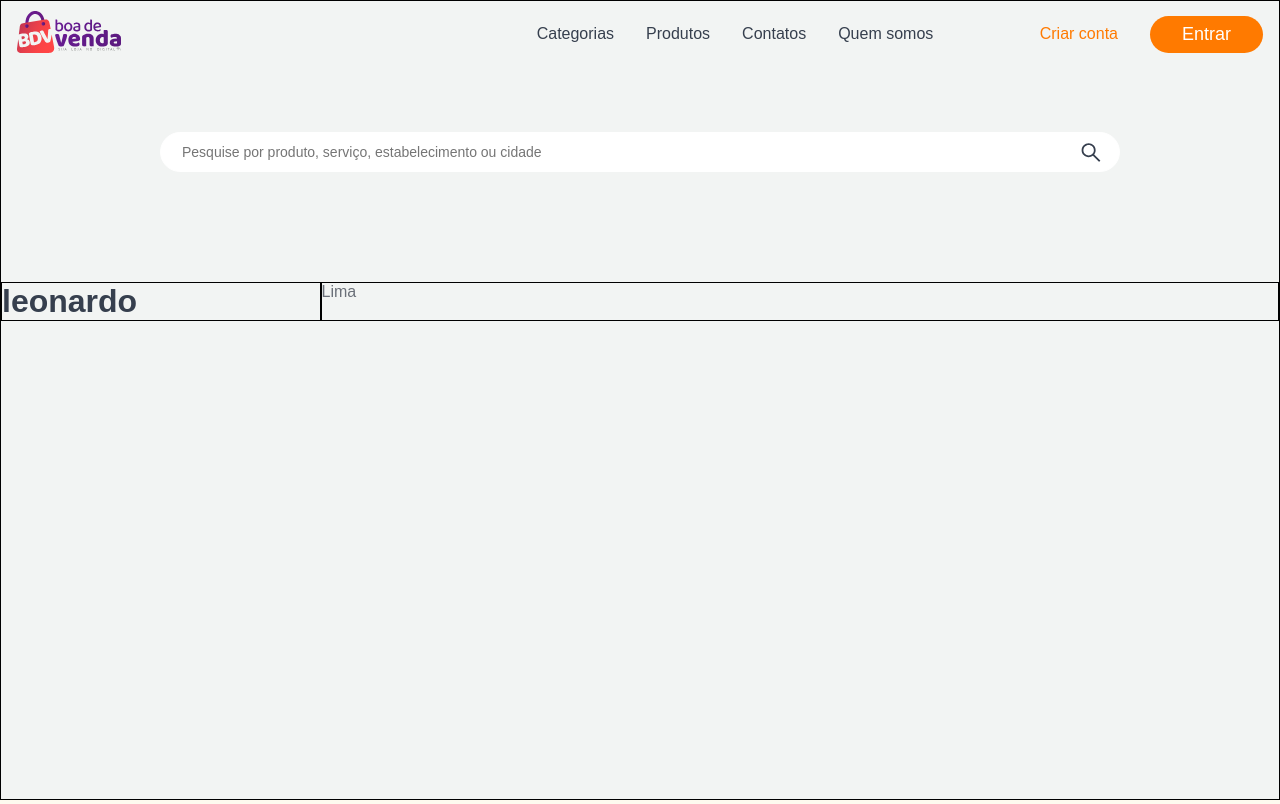
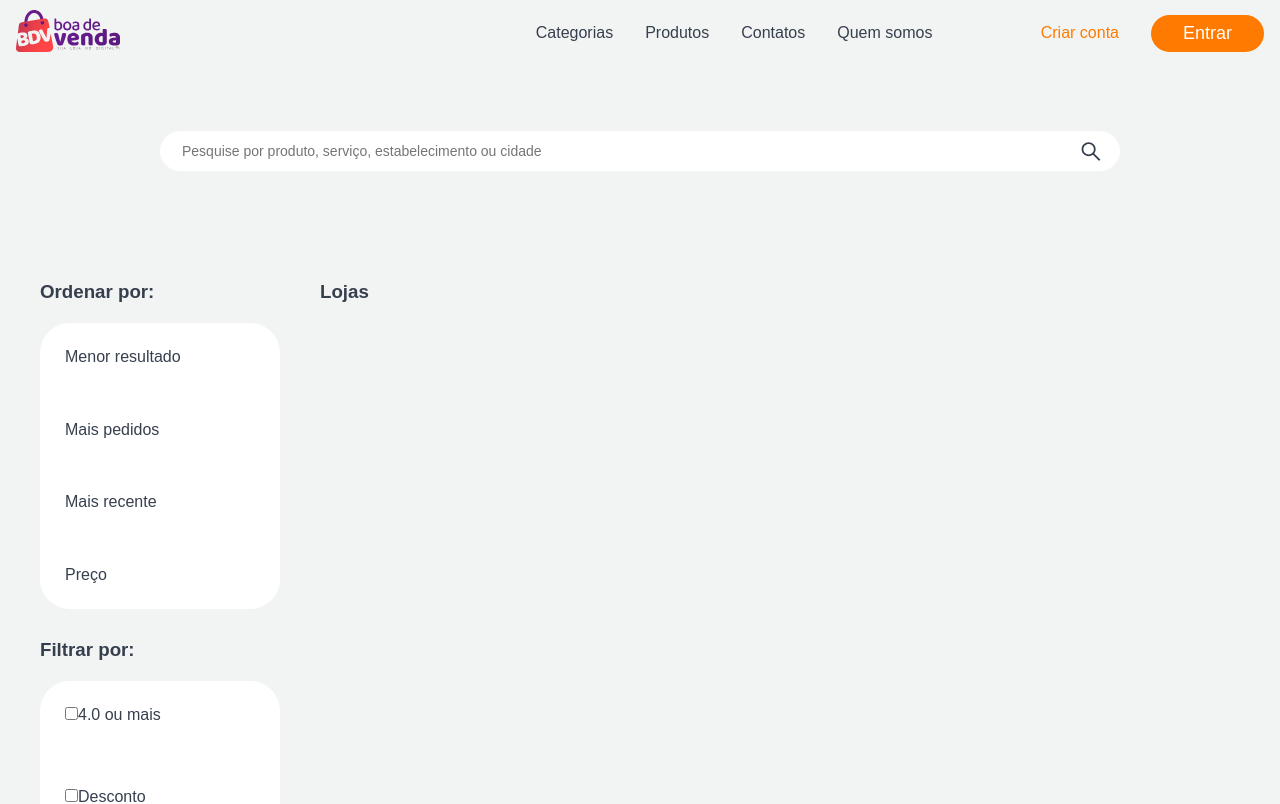
Before and after one commit to VictorCampelo/potty-dashboard, a Next.js app: page /result in a window 1280 px wide. Shown: the top 804 px of the page. Built offline with nearby package versions, Linux system fonts and the light colour scheme.

Commit message:
implementation of side left

```diff
--- a/src/pages/result/index.tsx
+++ b/src/pages/result/index.tsx
@@ -3,6 +3,8 @@ import Head from 'next/head'
 import Header from 'components/molecules/HeaderShop'
 import { Input } from 'components/molecules/SearchInput'
 import { AiOutlineSearch } from 'react-icons/ai'
+import { FaList } from 'react-icons/fa'
+import { IoGridSharp } from 'react-icons/io5'
 
 import {
   Container,
@@ -11,6 +13,7 @@ import {
   WrapMainContent
 } from './styles'
 import { api } from 'services/apiClient'
+import Carousel from 'components/atoms/Carousel'
 
 interface ISearchProps {
   productsFound: [
@@ -48,6 +51,66 @@ interface ISearchProps {
       title: string
     }
   ]
+  storesFound: [
+    {
+      CNPJ: string
+      addressNumber: number
+      avatar: { id: string; name: string; filename: string; url: string }
+      avgStars: number
+      background: {
+        id: string
+        name: string
+        filename: string
+        url: string
+      }
+      categories: [
+        {
+          enabled: boolean
+          id: string
+          name: string
+          storeProductsId: string | null
+          type: string
+        }
+      ]
+      city: string
+      deliveryFee: number
+      description: string
+      enabled: boolean
+      facebookLink: string
+      formatedName: string
+      id: string
+      instagramLink: string | null
+      likes: number
+      name: string
+      neighborhood: string
+      phone: string
+      productCategories: [
+        {
+          enabled: boolean
+          id: string
+          name: string
+          storeProductsId: string
+          type: string
+        }
+      ]
+      schedules: {
+        dom: []
+        qua: []
+        qui: []
+        sab: []
+        seg: []
+        sex: []
+        ter: []
+      }
+      state: string
+      street: string
+      sumFeedbacks: number
+      sumOrders: number
+      sumStars: number
+      whatsappLink: string | null
+      zipcode: string
+    }
+  ]
 }
 
 const Result = () => {
@@ -59,6 +122,7 @@ const Result = () => {
     e.preventDefault()
     setSearchTitle(search)
     getData()
+    setSearch('')
   }
 
   async function getData() {
@@ -89,10 +153,36 @@ const Result = () => {
         </div>
         <WrapMainContent>
           <LeftSideContainer>
-            <h1>leonardo</h1>
+            <h3>Ordenar por:</h3>
+            <div className="wrap-order">
+              <a href="">Menor resultado</a>
+              <a href="">Mais pedidos</a>
+              <a href="">Mais recente</a>
+              <a href="">Preço</a>
+            </div>
+
+            <h3>Filtrar por:</h3>
+            <div className="wrap-filter">
+              <label>
+                <input type="checkbox" />
+                4.0 ou mais
+              </label>
+              <label>
+                <input type="checkbox" />
+                Desconto
+              </label>
+            </div>
+
+            <h3>Listar como:</h3>
+            <div className="wrap-order-icons">
+              <IoGridSharp />
+              <FaList />
+            </div>
+
+            <a href="">Mostrar somente lojas</a>
           </LeftSideContainer>
           <MainContent>
-            <p>Lima</p>
+            <h3>Lojas</h3>
           </MainContent>
         </WrapMainContent>
       </Container>
--- a/src/pages/result/styles/index.ts
+++ b/src/pages/result/styles/index.ts
@@ -4,8 +4,8 @@ export const Container = styled.body`
   background: var(--gray-100);
   max-width: 1300px;
   margin: 0 auto;
-  border: 1px solid black;
   min-height: 100vh;
+  box-sizing: border-box;
 
   .wrap-search-content,
   .wrap-result-text {
@@ -35,9 +35,46 @@ export const WrapMainContent = styled.div`
 `
 
 export const LeftSideContainer = styled.div`
-  border: 1px solid black;
+  padding: 0 40px;
+
+  h3 {
+    margin-bottom: 20px;
+  }
+
+  .wrap-order,
+  .wrap-filter {
+    padding: 25px;
+    background-color: var(--white);
+    display: flex;
+    flex-direction: column;
+    justify-content: space-between;
+    margin-bottom: 30px;
+    border-radius: 30px;
+  }
+
+  .wrap-order-icons {
+    width: 200px;
+    padding: 25px;
+    height: 73px;
+    display: flex;
+    background-color: var(--white);
+    justify-content: space-around;
+    margin-bottom: 30px;
+    border-radius: 30px;
+
+    svg {
+      font-size: 2rem;
+    }
+  }
+
+  .wrap-order {
+    height: 286px;
+    max-width: 270px;
+  }
+
+  .wrap-filter {
+    height: 150px;
+  }
 `
 
-export const MainContent = styled.div`
-  border: 1px solid black;
-`
+export const MainContent = styled.div``
```
